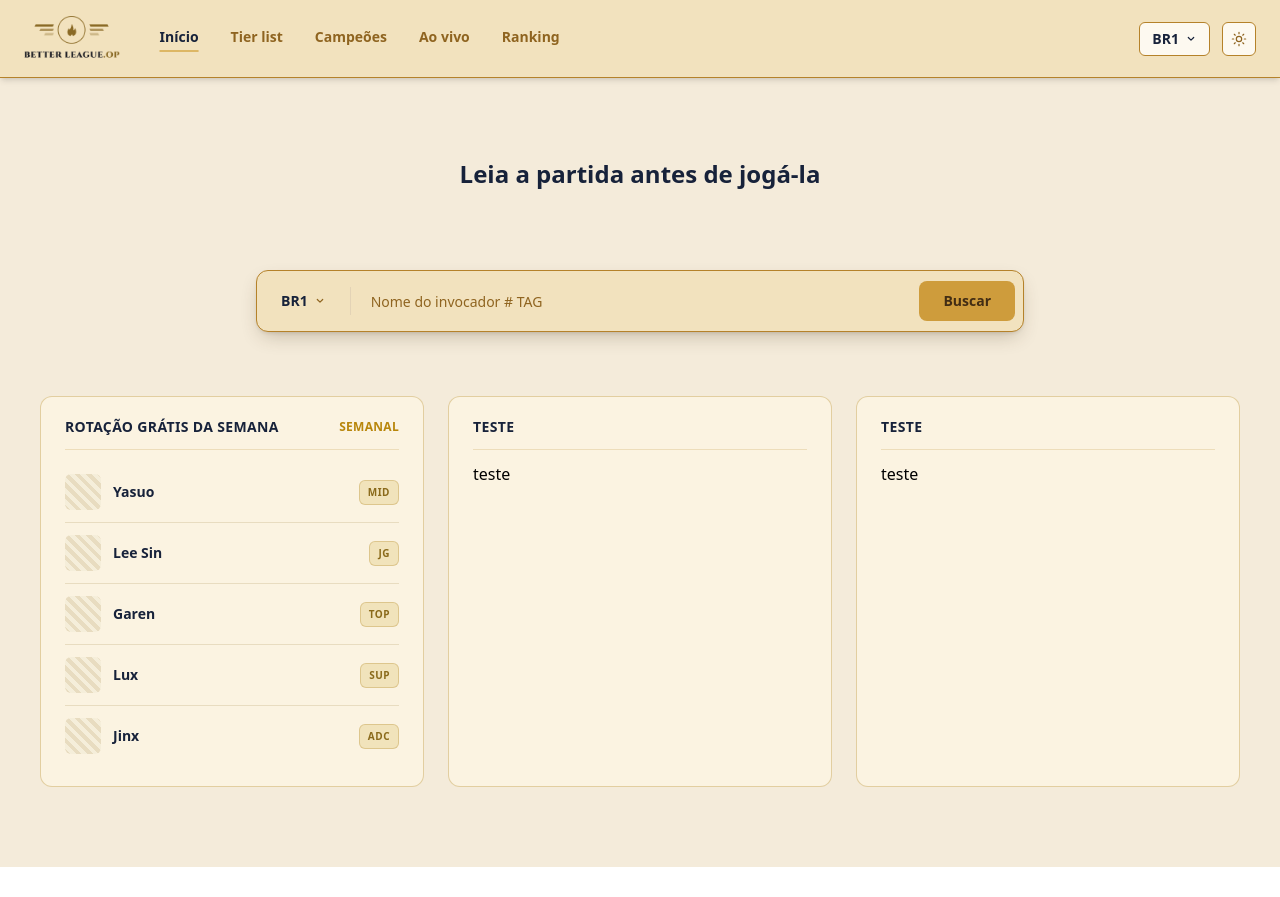
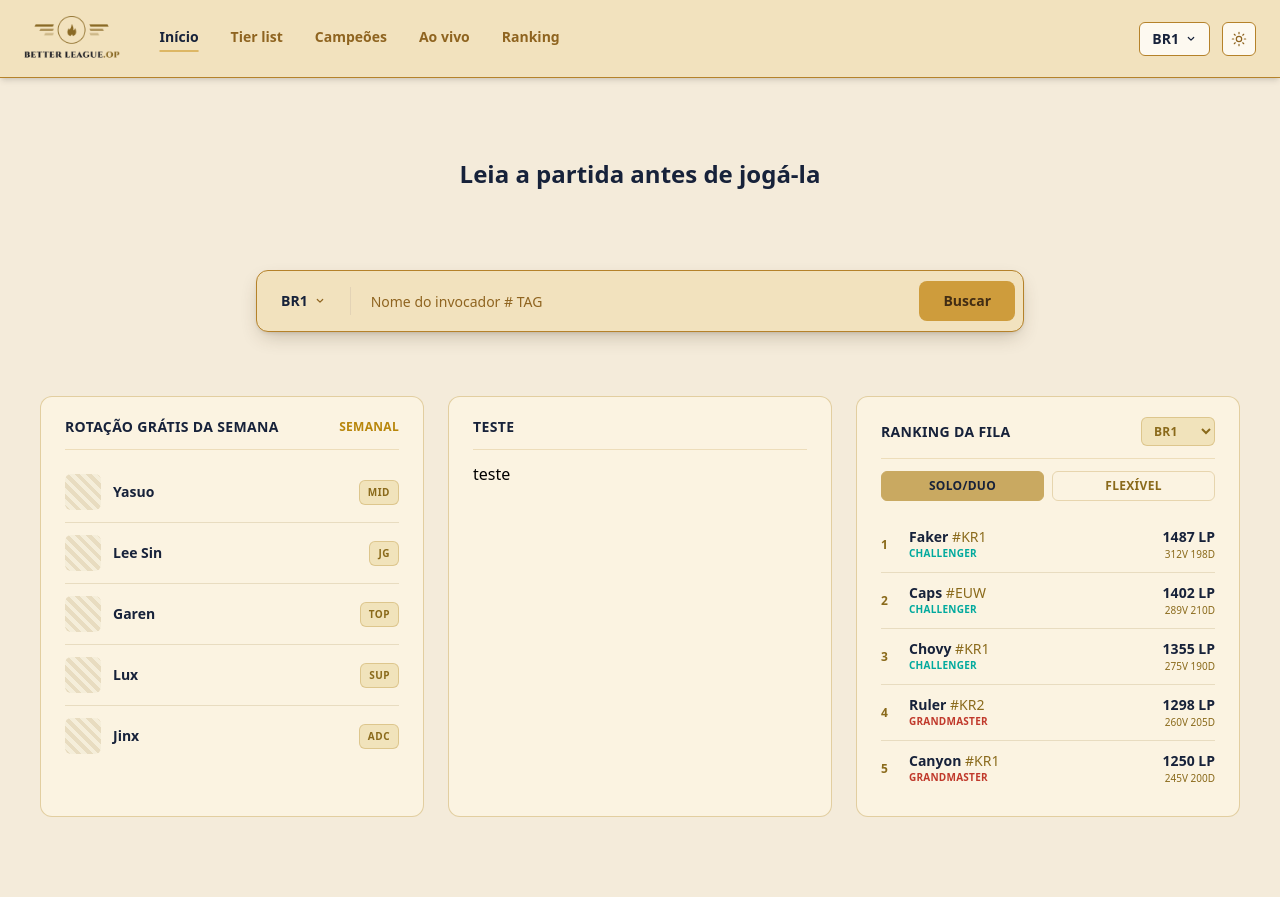
Before and after one commit to Phascencao/better-league, a React (Vite) app in the folder frontend/: page / in a window 1280 px wide. Before the commit the page ends 867 px from the top, so only its background shows below. Built offline with nearby package versions, Linux system fonts and the light colour scheme.

Commit message:
correção card duplicado

```diff
--- a/frontend/src/Home.jsx
+++ b/frontend/src/Home.jsx
@@ -1,8 +1,8 @@
 import Header from "./components/Header";
 import CardBestChoices from "./components/CardBestChoices";
+import CardRanking from "./components/CardRanking";
 import InputSummoner from "./components/InputSummoner";
 import { useState } from "react";
-import CardRanking from "./components/CardRanking";
 
 // Dados falsos simulando o que a API de rotação gratuita da Riot retornaria
 const freeRotationChampions = [
@@ -64,9 +64,7 @@
           teste
         </CardBestChoices>
 
-        <CardBestChoices title="teste" badge="">
-          teste
-        </CardBestChoices>
+        <CardRanking />
       </div>
     </div>
   );
```
